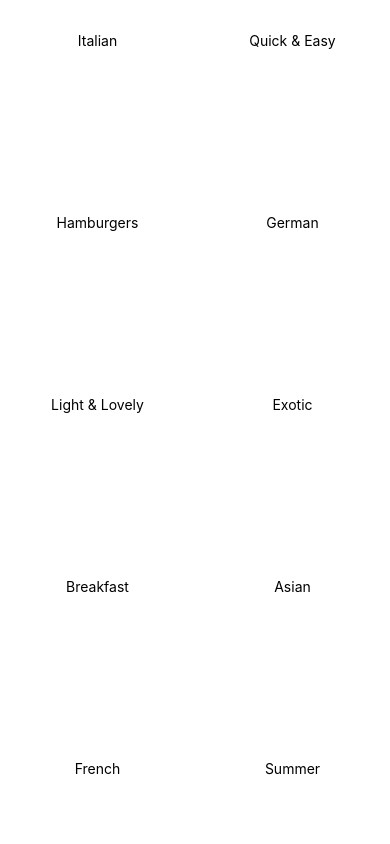
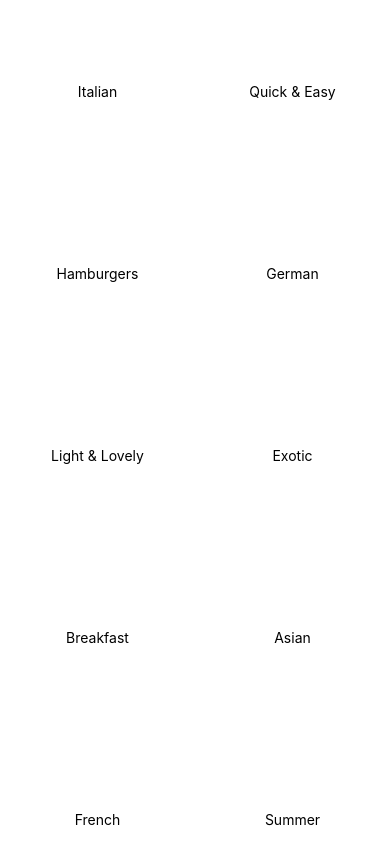
Before and after one commit to Shiva-Sankar-V/Meals, a React Native app: screen / in a window 390 px wide. Built offline with nearby package versions, Linux system fonts and the light colour scheme.

Commit message:
pressable has been allocated with own spacing

```diff
--- a/components/CategoryGridTile.js
+++ b/components/CategoryGridTile.js
@@ -3,7 +3,7 @@ import { StyleSheet, Text, View, Pressable } from "react-native";
 const CategoryGridTile = (props) => {
   return (
     <View style={styles.gridItem}>
-      <Pressable>
+      <Pressable style={styles.button}>
         <View style={styles.innerContainer}>
           <Text>{props.title}</Text>
         </View>
@@ -22,6 +22,9 @@ const styles = StyleSheet.create({
     borderRadius: 8,
     elevation: 4,
   },
+  button: {
+    flex: 1,
+  },
   innerContainer: {
     flex: 1,
     padding: 16,
```
